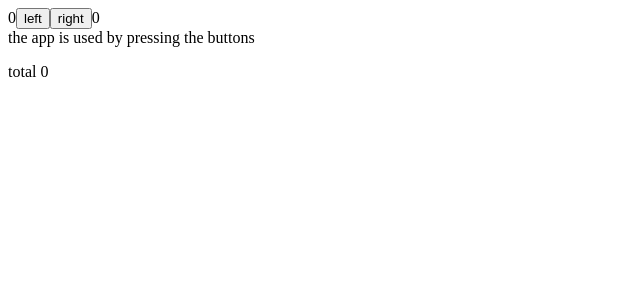
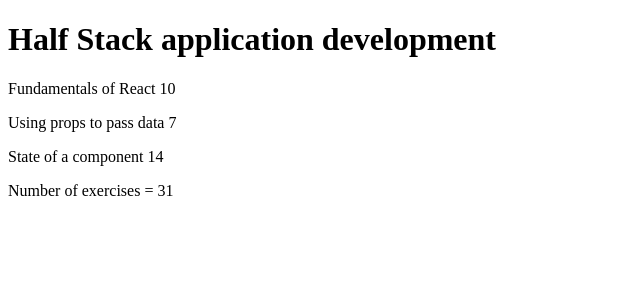
Before and after one commit to Tamrakar182/Full-Stack-Open-2023, a React (Create React App) app in the folder part1/courseinfo/part-1-example/: page / in a window 1280 px wide. Shown: the top 300 px of the page, without its empty margins (0-640 px from the left). Built offline with nearby package versions, Linux system fonts and the light colour scheme.

Commit message:
Revert "just checking out states"
This reverts commit 5a1a9d60a7d83c546df2629727518dae1652b03f.

```diff
--- a/part1/courseinfo/part-1-example/src/App.js
+++ b/part1/courseinfo/part-1-example/src/App.js
@@ -1,116 +1,61 @@
-// const Header = (props) => {
-//   return (
-//       <h1>{props.name}</h1>
-//   )
-// }
+const Header = (props) => {
+  return (
+      <h1>{props.name}</h1>
+  )
+}
 
-// const Part = (props) => {
-//   return (
-//     <p>{props.course} {props.points}</p>
-//   )
-// }
+const Part = (props) => {
+  return (
+    <p>{props.course} {props.points}</p>
+  )
+}
 
-// const Content = (props) => {
-//   return (
-//     <>
-//     <Part course={props.course[0]} points={props.points[0]} />
-//     <Part course={props.course[1]} points={props.points[1]} />
-//     <Part course={props.course[2]} points={props.points[2]} />
-//     </>
-//   )
-// }
+const Content = (props) => {
+  return (
+    <>
+    <Part course={props.course[0]} points={props.points[0]} />
+    <Part course={props.course[1]} points={props.points[1]} />
+    <Part course={props.course[2]} points={props.points[2]} />
+    </>
+  )
+}
 
-// const Total = (props) => {
-//   return (
-//     <p>Number of exercises = {props.points.reduce((partialSum, a) => partialSum + a, 0)} </p>
-//   )
-// }
+const Total = (props) => {
+  return (
+    <p>Number of exercises = {props.points.reduce((partialSum, a) => partialSum + a, 0)} </p>
+  )
+}
 
-// const App = () => {
-//   const course = {
-//     name: 'Half Stack application development',
-//     parts: [
-//       {
-//         name: 'Fundamentals of React',
-//         exercises: 10
-//       },
-//       {
-//         name: 'Using props to pass data',
-//         exercises: 7
-//       },
-//       {
-//         name: 'State of a component',
-//         exercises: 14
-//       }
-//     ]
-//   }
-//   const name = course.name;
-//   const courses = course['parts'].map(part => part.name)
-//   const exercises = course['parts'].map(part => part.exercises);
+const App = () => {
+  const course = {
+    name: 'Half Stack application development',
+    parts: [
+      {
+        name: 'Fundamentals of React',
+        exercises: 10
+      },
+      {
+        name: 'Using props to pass data',
+        exercises: 7
+      },
+      {
+        name: 'State of a component',
+        exercises: 14
+      }
+    ]
+  }
+  const name = course.name;
+  const courses = course['parts'].map(part => part.name)
+  const exercises = course['parts'].map(part => part.exercises);
 
-//   return (
-//     <div>
-//       <Header name={name}/>
-//       <Content course={courses} points={exercises} />
-//       <Total points={exercises} />
-//     </div>
-//   )
-// }
-
-
-// export default App
-import { useState } from 'react'
-
-const History = ({allClicks}) => {
-  if (allClicks.length === 0) {
-    return (
-      <div>
-        the app is used by pressing the buttons
-      </div>
-    )
-  }
   return (
     <div>
-      button press history: {allClicks.join(' ')}
+      <Header name={name}/>
+      <Content course={courses} points={exercises} />
+      <Total points={exercises} />
     </div>
   )
 }
 
-const Button = ({ handleClick, text }) => (
-  <button onClick={handleClick}>
-    {text}
-  </button>
-)
 
-const App = () => {
-  const [left, setLeft] = useState(0)
-  const [right, setRight] = useState(0)
-  const [allClicks, setAll] = useState([])
-  const [total, setTotal] = useState(0)
-
-  const handleLeftClick = () => {
-    setAll(allClicks.concat('L'))
-    const updatedLeft = left + 1
-    setLeft(updatedLeft)
-    setTotal(updatedLeft + right)
-  }
-
-  const handleRightClick = () => {
-    setAll(allClicks.concat('R'))
-    const updatedRight = right + 1
-    setRight(updatedRight)
-    setTotal(updatedRight + left)
-  }
-
-  return (
-    <div>
-      {left}
-      <Button handleClick={handleLeftClick} text="left" />
-      <Button handleClick={handleRightClick} text="right" />
-      {right}
-      <History allClicks={allClicks} />
-      <p>total {total}</p>
-    </div>
-  )
-}
 export default App
```
Also changed, not shown: part1/courseinfo/part-1-example/src/index.js (line endings or trailing spaces).
